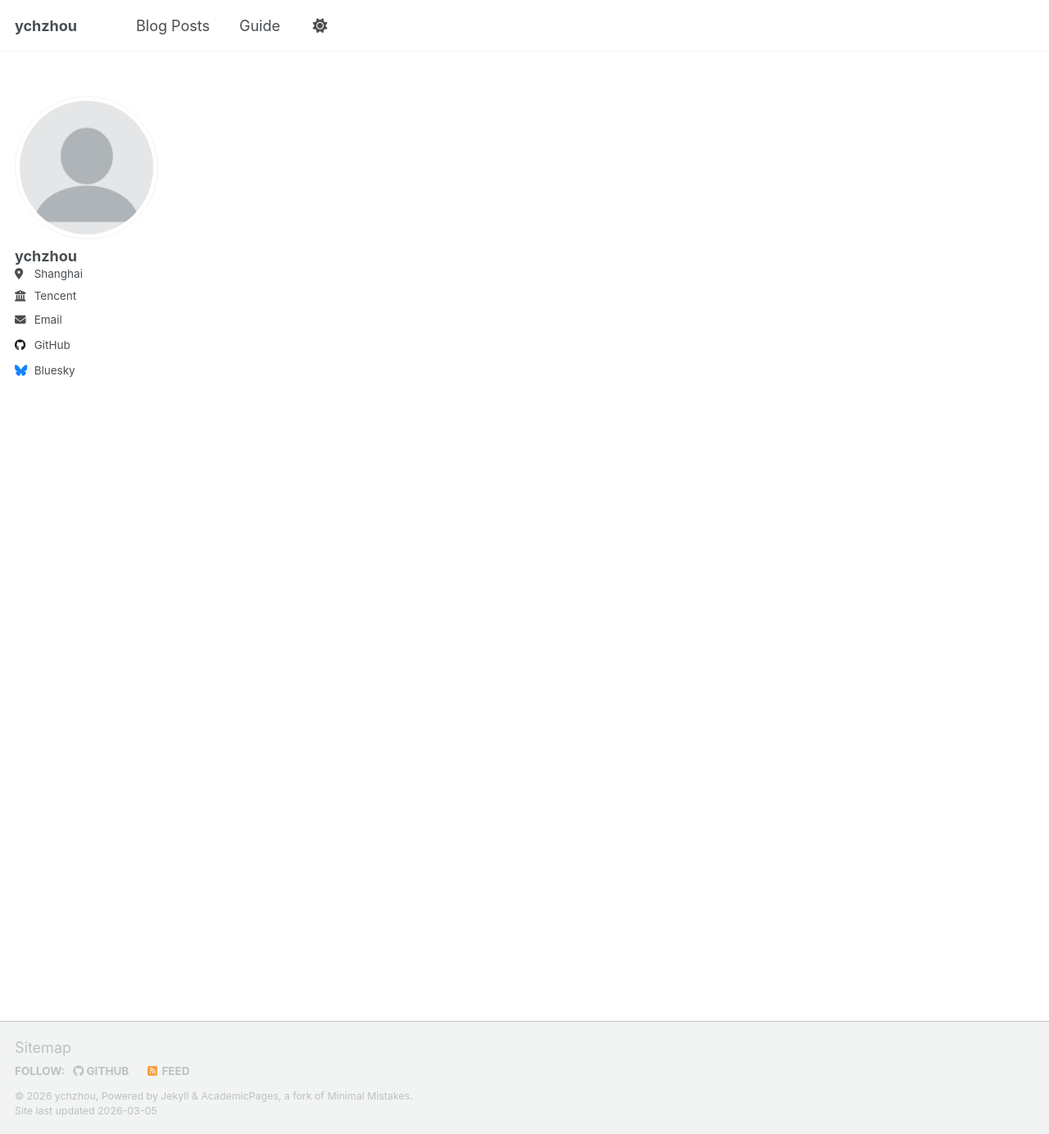
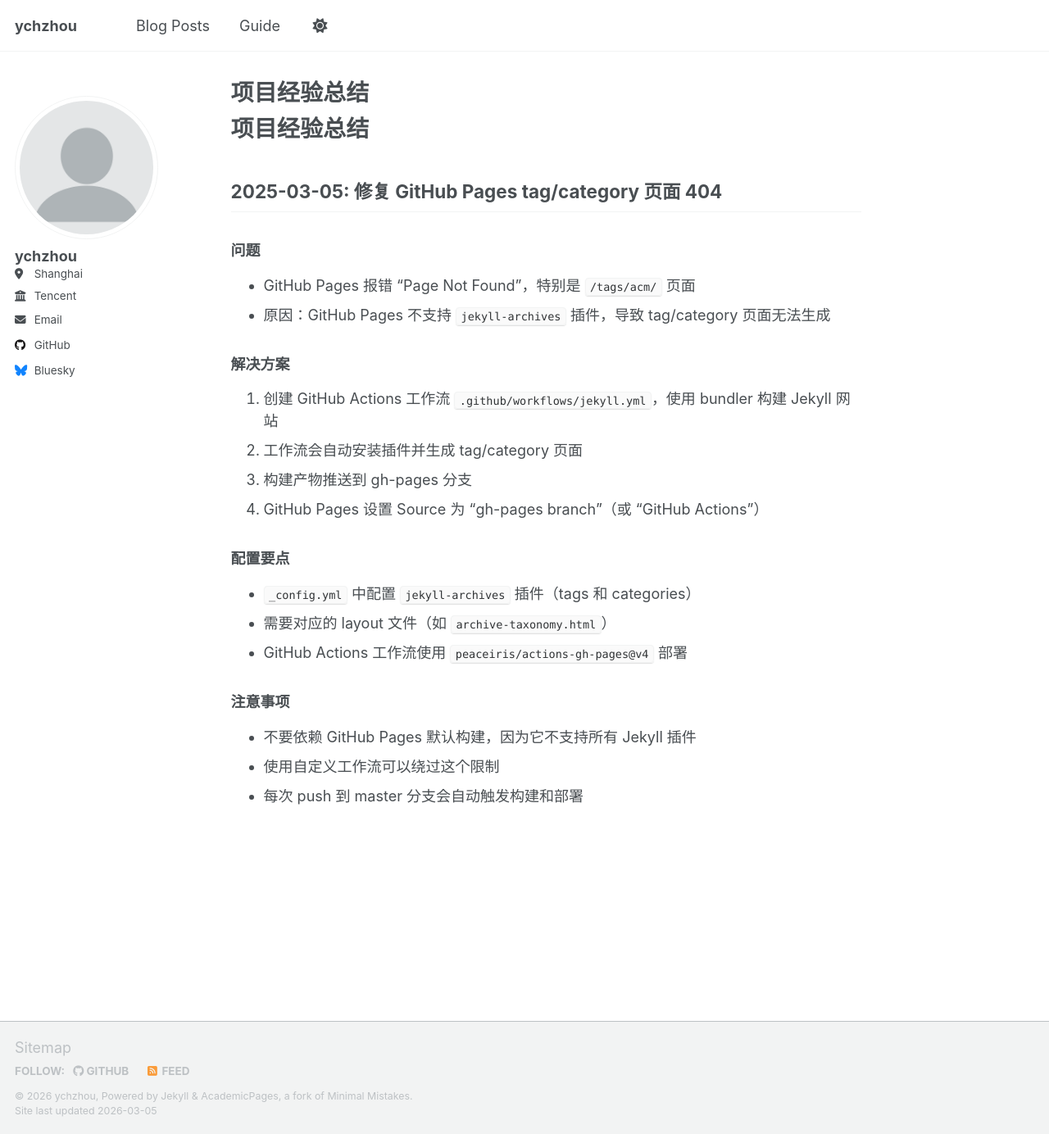
Before and after one commit to LTzycLT/ltzyclt.github.io, a Jekyll site: the page built from PROGRESS.md, in a window 1280 px wide and 1384 px high. Shown: the whole window at 82% size. Built offline with Jekyll 4.4.1, drawn with Linux system fonts in a browser that asks for light colours; our own code applies the rules of GitHub Pages for plain Markdown files; a script that is not in the unit is left out.

```diff
--- a/PROGRESS.md
+++ b/PROGRESS.md
@@ -0,0 +1,23 @@
+# 项目经验总结
+
+## 2025-03-05: 修复 GitHub Pages tag/category 页面 404
+
+### 问题
+- GitHub Pages 报错 "Page Not Found"，特别是 `/tags/acm/` 页面
+- 原因：GitHub Pages 不支持 `jekyll-archives` 插件，导致 tag/category 页面无法生成
+
+### 解决方案
+1. 创建 GitHub Actions 工作流 `.github/workflows/jekyll.yml`，使用 bundler 构建 Jekyll 网站
+2. 工作流会自动安装插件并生成 tag/category 页面
+3. 构建产物推送到 gh-pages 分支
+4. GitHub Pages 设置 Source 为 "gh-pages branch"（或 "GitHub Actions"）
+
+### 配置要点
+- `_config.yml` 中配置 `jekyll-archives` 插件（tags 和 categories）
+- 需要对应的 layout 文件（如 `archive-taxonomy.html`）
+- GitHub Actions 工作流使用 `peaceiris/actions-gh-pages@v4` 部署
+
+### 注意事项
+- 不要依赖 GitHub Pages 默认构建，因为它不支持所有 Jekyll 插件
+- 使用自定义工作流可以绕过这个限制
+- 每次 push 到 master 分支会自动触发构建和部署
--- a/_layouts/archive-taxonomy.html
+++ b/_layouts/archive-taxonomy.html
@@ -1,6 +1,9 @@
 ---
 layout: default
-author_profile: false
+author_profile: true
+sidebar:
+  - title: "{{ page.title }}"
+    text: "Browse all {{ page.type }} in this section."
 ---
 
 <div id="main" role="main">
```
Also changed, not shown: _data/navigation.yml (+7 -0 lines), categories.md (added, +25 -0 lines), tags.md (added, +25 -0 lines).
